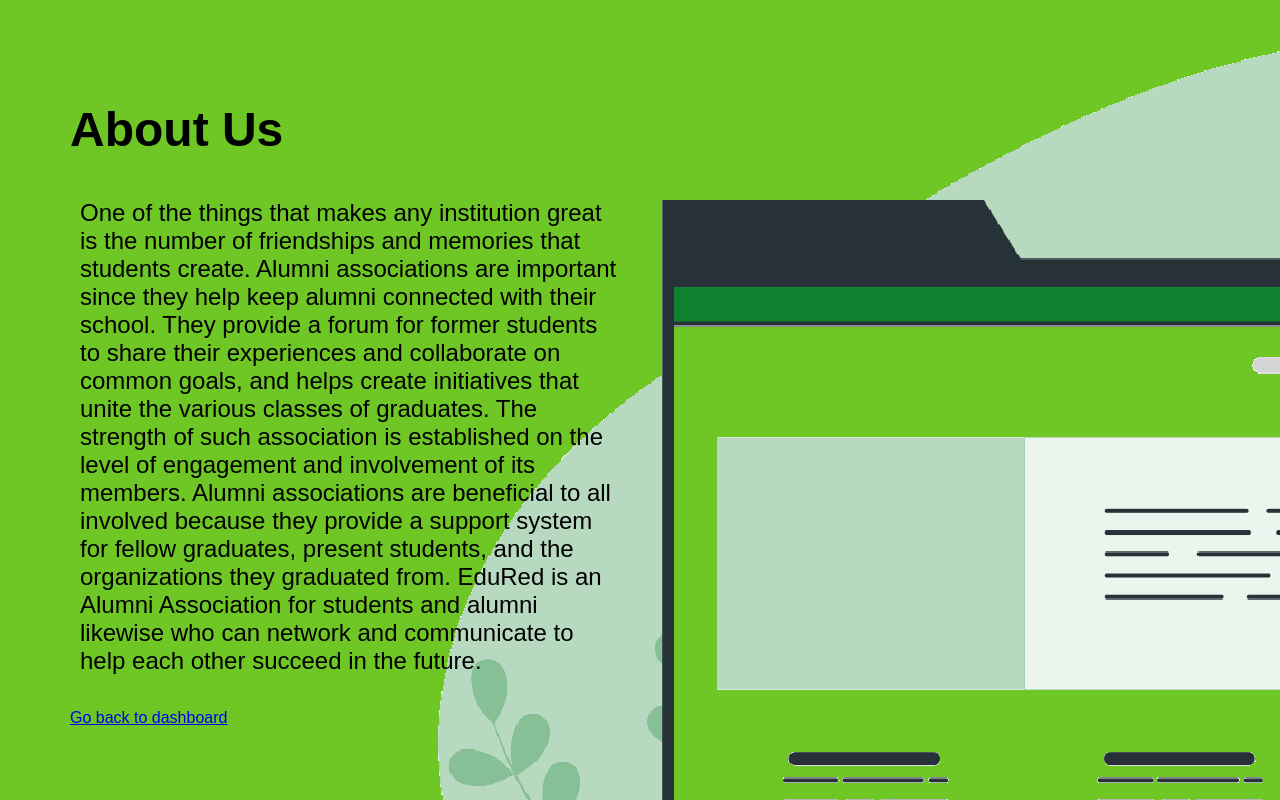
After one commit to salvadormundi/test, a Flask app: page /about in a window 1280 px wide. The commit adds this page. Run offline with Flask 3, Linux system fonts and the light colour scheme; the visitor is signed in with stand-in values (Sample User, id 1).

Commit message:
update 3

```diff
--- a/app.py
+++ b/app.py
@@ -23,6 +23,12 @@ class User(db.Model, UserMixin):
     institute_name_12 = db.Column(db.String(40))
     institute_pass_12 = db.Column(db.Integer)
     residence = db.Column(db.String(50))
+
+    def get_id(self):
+        return str(self.id)
+
+    def __repr__(self) -> str:
+        return self.username
 
 
 
@@ -230,32 +236,24 @@ def signup():
 
     return render_template('sign-up.html', form=form)
 
-@app.route("/dashboard")
-@login_required
-def dash():
-    return render_template('dashboard.html', name = current_user.username)
-
 
 @app.route("/profile_update", methods=['GET', 'POST'])
 @login_required
 def update():
 
-    form = UpdateProfileForm()
-    student = User.query.filter_by(id=current_user.id).first()
+    event = User.query.get(int(current_user.get_id()))
+    form = UpdateProfileForm(obj=event)
     if form.validate_on_submit():
-
-        upd = student(
-            institute_name_10 = form.institute_name_10.data,
-            institute_pass_10 = form.institute_pass_10.data,
-            institute_name_12 = form.institute_name_12.data,
-            institute_pass_12 = form.institute_pass_12.data,
-            residence = form.residence.data
-        )
-
-        db.session.add(upd)
+        form.populate_obj(event)
         db.session.commit()
         flash("Profile Updated")
     return render_template('profile_update.html', form=form)
+
+
+@app.route("/dashboard")
+@login_required
+def dash():
+    return render_template('dashboard.html', name = current_user.username)
 
 
 
@@ -267,6 +265,11 @@ def logout():
     return redirect(url_for('index'))
 
 
+@app.route("/about")
+@login_required
+def about_us():
+    return render_template('aboutus.html')
+
 
 if __name__ == "__main__":
     app.run(debug=True)
--- /dev/null
+++ b/static/aboutus.css
@@ -0,0 +1,27 @@
+body {
+  background-image: url("Presentation1.png");
+ /* background-size: cover;*/
+  font-family: sans-serif;
+  margin: 0;
+}
+
+/*html {
+  box-sizing: border-box;
+}*/
+
+.about-section{
+  padding: 70px;
+  position: relative;;
+  color:black;
+}
+
+.about-section h1{
+  font-size: 3rem;
+  text-size-adjust: bold;
+}
+.about-section p{
+  font-size: 1.5rem;
+  text-size: bold;
+  padding: 10px;
+  width: 539px;
+}
--- a/static/login.css
+++ b/static/login.css
@@ -69,7 +69,7 @@ body{
 
 .name, .pass{
     position: relative;
-    top: 40%;
+    top: 50%;
     width: 250px;
     height: 40px;
     font-family: 'Franklin Gothic Medium', 'Arial Narrow', Arial, sans-serif;
@@ -113,4 +113,5 @@ body{
 .error, .flashes{
     color: brown;
     font-family: 'Franklin Gothic Medium', 'Arial Narrow', Arial, sans-serif;
+    height: 2%;
 }
--- /dev/null
+++ b/templates/aboutus.html
@@ -0,0 +1,27 @@
+<!DOCTYPE html>
+<html lang="en">
+<head>
+  <meta charset="UTF-8">
+  <meta http-equiv="X-UA-Compatible" content="IE=edge">
+  <meta name="viewport" content="width=device-width, initial-scale=1.0">
+  <title>about</title>
+  <link rel="stylesheet" href="{{ url_for('.static', filename='aboutus.css') }}">
+</head>
+<body>
+  <div class="about-section">
+    <h1>About Us</h1>
+    <p>One of the things that makes any institution great is the number
+      of friendships and memories that students create.
+      Alumni associations are important since they help keep alumni connected with their school.
+      They provide a forum for former students to share their experiences and collaborate on common goals,
+      and helps create initiatives that unite the various classes of graduates.
+      The strength of such association is established on the level of engagement and involvement
+      of its members. Alumni associations are beneficial to all involved because they provide
+      a support system for fellow graduates, present students, and the organizations they graduated from.
+      EduRed is an Alumni Association for students and alumni likewise who can network and communicate
+      to help each other succeed in the future.</p>
+      <a href="{{ url_for('dash') }}"> Go back to dashboard</a>
+  </div>
+
+</body>
+</html>
--- a/templates/profile_update.html
+++ b/templates/profile_update.html
@@ -21,8 +21,7 @@
             {% if messages %}
                 {% for message in messages %}
                 <div class=flashes>{{ message }}</div>
-                <a class="redir" href="{{url_for('dash')}}">
-                    <button id="outside" class="form--btn">Sign Up</button>
+                <a class="redir" href="{{url_for('dash')}}">go to dashboard
                 </a>
                 {% endfor %}
             {% endif %}
```
Also changed, not shown: static/dashboard.css (added, +114 -0 lines), static/profile_update.css (+7 -0 lines), templates/dashboard.html (+37 -16 lines), templates/log-in.html (+8 -8 lines), static/Presentation1.png (added), static/bg1.jpg (added), static/logo.jpg (added).
